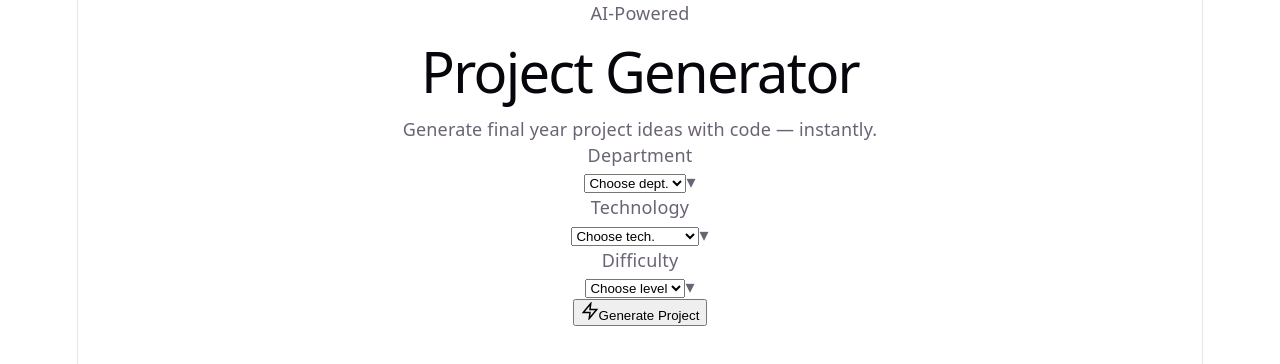
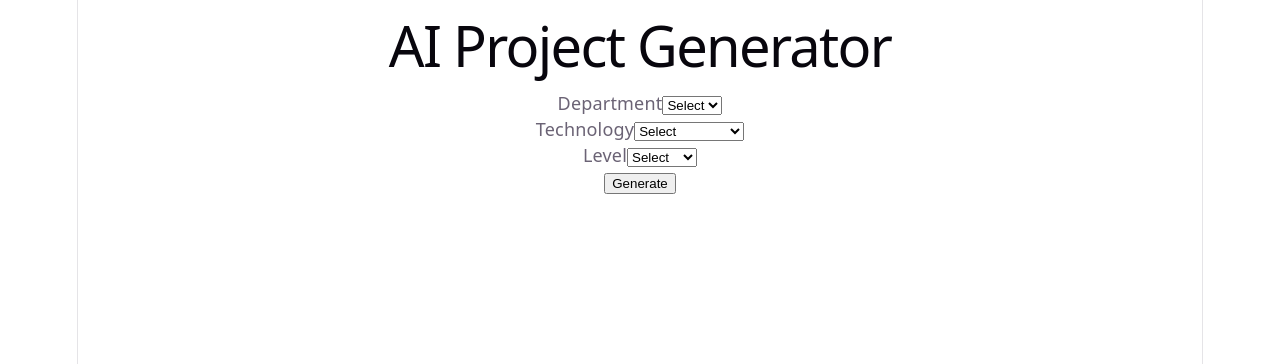
Before and after one commit to Peranandan/ai-project-generator, a React app: page / in a window 1280 px wide. Shown: the top 364 px of the page. Built offline with nearby package versions, Linux system fonts and the light colour scheme; the HTML template or start-up script is replaced by a standard one.

Commit message:
add commit

```diff
--- a/src/App.jsx
+++ b/src/App.jsx
@@ -7,48 +7,13 @@ function CopyButton({ text }) {
   const handleCopy = () => {
     navigator.clipboard.writeText(text);
     setCopied(true);
-    setTimeout(() => setCopied(false), 2000);
+    setTimeout(() => setCopied(false), 1200);
   };
 
   return (
     <button className={`copy-btn ${copied ? "copied" : ""}`} onClick={handleCopy}>
-      {copied ? (
-        <>
-          <svg width="14" height="14" viewBox="0 0 24 24" fill="none" stroke="currentColor" strokeWidth="2.5">
-            <polyline points="20 6 9 17 4 12" />
-          </svg>
-          Copied
-        </>
-      ) : (
-        <>
-          <svg width="14" height="14" viewBox="0 0 24 24" fill="none" stroke="currentColor" strokeWidth="2">
-            <rect x="9" y="9" width="13" height="13" rx="2" />
-            <path d="M5 15H4a2 2 0 0 1-2-2V4a2 2 0 0 1 2-2h9a2 2 0 0 1 2 2v1" />
-          </svg>
-          Copy
-        </>
-      )}
+      {copied ? "✓ Copied" : "Copy"}
     </button>
-  );
-}
-
-function ResultBlock({ icon, label, content, isCode }) {
-  return (
-    <div className={`result-block ${isCode ? "code-block" : ""}`}>
-      <div className="block-header">
-        <div className="block-title">
-          <span className="block-icon">{icon}</span>
-          <span className="block-label">{label}</span>
-        </div>
-        <CopyButton text={content} />
-      </div>
-      <div className="block-divider" />
-      {isCode ? (
-        <pre className="block-code"><code>{content}</code></pre>
-      ) : (
-        <p className="block-content">{content}</p>
-      )}
-    </div>
   );
 }
 
@@ -56,28 +21,40 @@ export default function App() {
   const [department, setDepartment] = useState("");
   const [technology, setTechnology] = useState("");
   const [level, setLevel] = useState("");
-  const [result, setResult] = useState(null);
+
+  const [messages, setMessages] = useState([]);
   const [loading, setLoading] = useState(false);
 
   const API_URL = import.meta.env.VITE_BACKEND_URL + "/generate";
 
-  const getSection = (text, label, nextLabel) => {
-    const regex = nextLabel
-      ? new RegExp(`${label}:(.+?)${nextLabel}:`, "s")
-      : new RegExp(`${label}:(.+)$`, "s");
-    return text.match(regex)?.[1]?.trim() ?? "";
+  const typeText = (text, callback) => {
+    let i = 0;
+    const speed = 6;
+
+    const interval = setInterval(() => {
+      i++;
+      callback(text.slice(0, i));
+      if (i >= text.length) clearInterval(interval);
+    }, speed);
+  };
+
+  const getSection = (text, start, end) => {
+    const regex = end
+      ? new RegExp(`${start}:(.*?)${end}:`, "s")
+      : new RegExp(`${start}:(.*)`, "s");
+
+    return text.match(regex)?.[1]?.trim() || "";
   };
 
   const generateProject = async () => {
-    if (!department || !technology || !level) {
-      alert("Please fill all fields");
-      return;
-    }
+    if (!department || !technology || !level) return;
+
+    const userText = `Dept: ${department} | Tech: ${technology} | Level: ${level}`;
+
+    setMessages((prev) => [...prev, { role: "user", text: userText }]);
 
     setLoading(true);
-    setResult(null);
 
-    try {
     const res = await fetch(API_URL, {
       method: "POST",
       headers: { "Content-Type": "application/json" },
@@ -85,133 +62,100 @@ export default function App() {
     });
 
     const data = await res.json();
-
-      if (!data.success) {
-        alert(data.error || "Server Error");
-        setLoading(false);
-        return;
-      }
-
     const text = data.result;
 
-      setResult({
-        title:          getSection(text, "Title", "Explanation"),
-        explanation:    getSection(text, "Explanation", "Features"),
-        features:       getSection(text, "Features", "Implementation"),
-        implementation: getSection(text, "Implementation", "Code"),
-        code:           getSection(text, "Code", null),
-      });
-    } catch {
-      alert("Server Error");
-    }
+    const finalText = `
+Title: ${getSection(text, "Title", "Explanation")}
+
+Explanation: ${getSection(text, "Explanation", "Features")}
+
+Features: ${getSection(text, "Features", "Implementation")}
+
+Implementation: ${getSection(text, "Implementation", "Code")}
+
+Code:
+${getSection(text, "Code")}
+`;
+
+    setMessages((prev) => [...prev, { role: "ai", text: "" }]);
 
     setLoading(false);
+
+    typeText(finalText, (val) => {
+      setMessages((prev) => {
+        const copy = [...prev];
+        copy[copy.length - 1] = { role: "ai", text: val };
+        return copy;
+      });
+    });
   };
-
-  const isReady = department && technology && level;
 
   return (
     <div className="app">
 
-      {/* HERO */}
-      <header className="hero">
-        <div className="hero-badge">AI-Powered</div>
-        <h1 className="hero-title">
-          Project <span className="hero-highlight">Generator</span>
-        </h1>
-        <p className="hero-sub">
-          Generate final year project ideas with code — instantly.
-        </p>
-      </header>
+      {/* LEFT PANEL */}
+      <div className="sidebar">
 
-      {/* FORM CARD */}
-      <div className="form-card">
-        <div className="selects-row">
+        <h1 className="logo">AI Project Generator</h1>
 
-          <div className="select-wrap">
-            <label className="select-label">Department</label>
-            <div className="select-outer">
-              <select value={department} onChange={(e) => setDepartment(e.target.value)}>
-                <option value="">Choose dept.</option>
+        <div className="box">
+          <label>Department</label>
+          <select onChange={(e) => setDepartment(e.target.value)}>
+            <option value="">Select</option>
             <option>CSE</option>
             <option>ECE</option>
             <option>IT</option>
             <option>EEE</option>
-                <option>MECH</option>
-                <option>CIVIL</option>
           </select>
-              <span className="select-arrow">▾</span>
-            </div>
         </div>
 
-          <div className="select-wrap">
-            <label className="select-label">Technology</label>
-            <div className="select-outer">
-              <select value={technology} onChange={(e) => setTechnology(e.target.value)}>
-                <option value="">Choose tech.</option>
+        <div className="box">
+          <label>Technology</label>
+          <select onChange={(e) => setTechnology(e.target.value)}>
+            <option value="">Select</option>
             <option>AI</option>
             <option>IoT</option>
             <option>Cloud</option>
             <option>Cyber Security</option>
-                <option>Blockchain</option>
-                <option>Machine Learning</option>
-                <option>Data Science</option>
           </select>
-              <span className="select-arrow">▾</span>
-            </div>
         </div>
 
-          <div className="select-wrap">
-            <label className="select-label">Difficulty</label>
-            <div className="select-outer">
-              <select value={level} onChange={(e) => setLevel(e.target.value)}>
-                <option value="">Choose level</option>
+        <div className="box">
+          <label>Level</label>
+          <select onChange={(e) => setLevel(e.target.value)}>
+            <option value="">Select</option>
             <option>Easy</option>
             <option>Medium</option>
             <option>Hard</option>
           </select>
-              <span className="select-arrow">▾</span>
         </div>
+
+        <button className="send-btn" onClick={generateProject} disabled={loading}>
+          {loading ? "Generating..." : "Generate"}
+        </button>
+
+      </div>
+
+      {/* CHAT AREA */}
+      <div className="chat">
+
+        {messages.map((msg, i) => (
+          <div key={i} className={`msg ${msg.role}`}>
+
+            <div className="bubble">
+
+              <pre>{msg.text}</pre>
+
+              {msg.role === "ai" && msg.text && (
+                <CopyButton text={msg.text} />
+              )}
+
             </div>
 
           </div>
+        ))}
 
-        <button
-          className={`generate-btn ${loading ? "loading" : ""} ${isReady ? "ready" : ""}`}
-          onClick={generateProject}
-          disabled={loading}
-        >
-          {loading ? (
-            <span className="btn-inner">
-              <span className="spinner" />
-              Generating your project…
-            </span>
-          ) : (
-            <span className="btn-inner">
-              <svg width="18" height="18" viewBox="0 0 24 24" fill="none" stroke="currentColor" strokeWidth="2">
-                <polygon points="13 2 3 14 12 14 11 22 21 10 12 10 13 2" />
-              </svg>
-              Generate Project
-            </span>
-          )}
-        </button>
       </div>
-
-      {/* RESULTS */}
-      {result && (
-        <div className="results">
-          <div className="results-header">
-            <span className="results-tag">Generated Result</span>
-            <div className="results-divider" />
-          </div>
-
-          <ResultBlock icon="📌" label="Title"          content={result.title} />
-          <ResultBlock icon="💡" label="Explanation"    content={result.explanation} />
-          <ResultBlock icon="⚙️" label="Features"       content={result.features} />
-          <ResultBlock icon="🛠️" label="Implementation" content={result.implementation} />
-          <ResultBlock icon="💻" label="Code"           content={result.code} isCode />
-        </div>
-      )}
 
     </div>
   );
--- a/src/markdown.css
+++ b/src/markdown.css
@@ -1,429 +1,149 @@
-/* =============================
-   FONTS
-============================= */
-@import url('https://fonts.googleapis.com/css2?family=Syne:wght@700;800&family=DM+Sans:wght@400;500;600&family=JetBrains+Mono:wght@400;500&display=swap');
-
-/* =============================
-   RESET & BASE
-============================= */
-*, *::before, *::after {
-  box-sizing: border-box;
+/* =========================
+   GLOBAL
+========================= */
+body {
   margin: 0;
-  padding: 0;
+  font-family: "DM Sans", sans-serif;
+  background: #ffffff;
+  color: #000;
 }
 
-:root {
-  --white:       #ffffff;
-  --black:       #0a0a0a;
-  --gray-50:     #f9f9f8;
-  --gray-100:    #f2f2f0;
-  --gray-200:    #e5e5e2;
-  --gray-400:    #a8a8a3;
-  --gray-600:    #6b6b66;
-  --accent:      #111111;
-  --accent-soft: #f0f0ee;
-  --highlight:   #f5e642;
-  --green:       #16a34a;
-  --green-soft:  #dcfce7;
-  --border:      #e5e5e2;
-  --radius-sm:   8px;
-  --radius-md:   14px;
-  --radius-lg:   20px;
-  --shadow-sm:   0 1px 3px rgba(0,0,0,0.07), 0 1px 2px rgba(0,0,0,0.04);
-  --shadow-md:   0 4px 16px rgba(0,0,0,0.08), 0 2px 6px rgba(0,0,0,0.04);
-  --shadow-lg:   0 12px 40px rgba(0,0,0,0.10), 0 4px 12px rgba(0,0,0,0.05);
+/* =========================
+   APP LAYOUT
+========================= */
+.app {
+  display: flex;
+  height: 100vh;
 }
 
-body {
-  font-family: 'DM Sans', sans-serif;
-  background: var(--white);
-  color: var(--black);
-  min-height: 100vh;
-  -webkit-font-smoothing: antialiased;
+/* =========================
+   SIDEBAR (WHITE BOX STYLE)
+========================= */
+.sidebar {
+  width: 280px;
+  background: #ffffff;
+  border-right: 1px solid #eaeaea;
+  padding: 20px;
+  display: flex;
+  flex-direction: column;
+  gap: 14px;
 }
 
-/* =============================
-   APP WRAPPER
-============================= */
-.app {
-  max-width: 760px;
-  margin: 0 auto;
-  padding: 0 20px 80px;
+.logo {
+  font-size: 18px;
+  font-weight: 800;
+  margin-bottom: 10px;
 }
 
-/* =============================
-   HERO
-============================= */
-.hero {
-  text-align: center;
-  padding: 72px 0 52px;
+/* INPUT BOX STYLE */
+.box {
+  display: flex;
+  flex-direction: column;
+  gap: 6px;
+  padding: 10px;
+  border: 1px solid #eaeaea;
+  border-radius: 10px;
+  background: #fff;
 }
 
-.hero-badge {
-  display: inline-block;
-  font-family: 'DM Sans', sans-serif;
-  font-size: 11px;
+.box label {
+  font-size: 12px;
   font-weight: 600;
-  letter-spacing: 0.12em;
-  text-transform: uppercase;
-  color: var(--gray-600);
-  background: var(--gray-100);
-  border: 1px solid var(--border);
-  padding: 5px 14px;
-  border-radius: 100px;
-  margin-bottom: 24px;
+  color: #000;
 }
 
-.hero-title {
-  font-family: 'Syne', sans-serif;
-  font-size: clamp(42px, 7vw, 72px);
-  font-weight: 800;
-  line-height: 1.05;
-  letter-spacing: -0.03em;
-  color: var(--black);
-  margin-bottom: 18px;
+.box select {
+  border: none;
+  outline: none;
+  background: #fff;
+  color: #000;
+  font-size: 14px;
 }
 
-.hero-highlight {
-  position: relative;
-  display: inline-block;
-  color: var(--black);
+/* BUTTON */
+.send-btn {
+  padding: 12px;
+  background: #000;
+  color: #fff;
+  border: none;
+  border-radius: 10px;
+  cursor: pointer;
+  font-weight: 600;
 }
 
-.hero-highlight::after {
-  content: '';
-  position: absolute;
-  left: -2px;
-  right: -2px;
-  bottom: 4px;
-  height: 14px;
-  background: var(--highlight);
-  z-index: -1;
-  border-radius: 3px;
+.send-btn:hover {
+  opacity: 0.85;
 }
 
-.hero-sub {
-  font-size: 17px;
-  color: var(--gray-600);
-  font-weight: 400;
-  line-height: 1.6;
+/* =========================
+   CHAT AREA
+========================= */
+.chat {
+  flex: 1;
+  padding: 20px;
+  background: #ffffff;
+  overflow-y: auto;
+  display: flex;
+  flex-direction: column;
+  gap: 12px;
 }
 
-/* =============================
-   FORM CARD
-============================= */
-.form-card {
-  background: var(--white);
-  border: 1.5px solid var(--border);
-  border-radius: var(--radius-lg);
-  padding: 32px;
-  box-shadow: var(--shadow-md);
-  margin-bottom: 40px;
+/* =========================
+   MESSAGES
+========================= */
+.msg {
+  display: flex;
 }
 
-.selects-row {
-  display: grid;
-  grid-template-columns: 1fr 1fr 1fr;
-  gap: 16px;
-  margin-bottom: 24px;
+.msg.user {
+  justify-content: flex-end;
 }
 
-@media (max-width: 560px) {
-  .selects-row {
-    grid-template-columns: 1fr;
-  }
+.msg.ai {
+  justify-content: flex-start;
 }
 
-.select-wrap {
-  display: flex;
-  flex-direction: column;
-  gap: 7px;
+/* BUBBLE */
+.bubble {
+  max-width: 70%;
+  padding: 12px 14px;
+  border-radius: 12px;
+  border: 1px solid #eaeaea;
+  background: #ffffff;
+  position: relative;
+  font-size: 14px;
+  line-height: 1.6;
+  white-space: pre-wrap;
 }
 
-.select-label {
-  font-size: 12px;
-  font-weight: 600;
-  letter-spacing: 0.06em;
-  text-transform: uppercase;
-  color: var(--gray-600);
+/* USER BUBBLE */
+.msg.user .bubble {
+  background: #000;
+  color: #fff;
+  border: none;
 }
 
-.select-outer {
-  position: relative;
-}
-
-.select-outer select {
-  width: 100%;
-  appearance: none;
-  background: var(--gray-50);
-  border: 1.5px solid var(--border);
-  border-radius: var(--radius-sm);
-  padding: 11px 36px 11px 14px;
-  font-family: 'DM Sans', sans-serif;
-  font-size: 14px;
-  font-weight: 500;
-  color: var(--black);
+/* =========================
+   COPY BUTTON
+========================= */
+.copy-btn {
+  position: absolute;
+  top: 6px;
+  right: 8px;
+  font-size: 11px;
+  padding: 4px 8px;
+  border: 1px solid #eaeaea;
+  background: #fff;
   cursor: pointer;
-  transition: border-color 0.2s, box-shadow 0.2s;
-  outline: none;
-}
-
-.select-outer select:focus {
-  border-color: var(--black);
-  box-shadow: 0 0 0 3px rgba(0,0,0,0.06);
-  background: var(--white);
-}
-
-.select-outer select:hover {
-  border-color: var(--gray-400);
-}
-
-.select-arrow {
-  position: absolute;
-  right: 12px;
-  top: 50%;
-  transform: translateY(-50%);
-  font-size: 12px;
-  color: var(--gray-400);
-  pointer-events: none;
-}
-
-/* =============================
-   GENERATE BUTTON
-============================= */
-.generate-btn {
-  width: 100%;
-  padding: 15px 24px;
-  background: var(--black);
-  color: var(--white);
-  border: none;
-  border-radius: var(--radius-md);
-  font-family: 'DM Sans', sans-serif;
-  font-size: 15px;
-  font-weight: 600;
-  cursor: pointer;
-  transition: background 0.2s, transform 0.15s, box-shadow 0.2s;
-  box-shadow: 0 2px 8px rgba(0,0,0,0.18);
-}
-
-.generate-btn:hover:not(:disabled) {
-  background: #222;
-  transform: translateY(-1px);
-  box-shadow: 0 6px 20px rgba(0,0,0,0.22);
-}
-
-.generate-btn:active:not(:disabled) {
-  transform: translateY(0);
-  box-shadow: 0 2px 8px rgba(0,0,0,0.18);
-}
-
-.generate-btn:disabled {
-  opacity: 0.65;
-  cursor: not-allowed;
-}
-
-.btn-inner {
-  display: flex;
-  align-items: center;
-  justify-content: center;
-  gap: 8px;
-}
-
-/* =============================
-   SPINNER
-============================= */
-.spinner {
-  width: 16px;
-  height: 16px;
-  border: 2px solid rgba(255,255,255,0.3);
-  border-top-color: #fff;
-  border-radius: 50%;
-  animation: spin 0.7s linear infinite;
-  flex-shrink: 0;
-}
-
-@keyframes spin {
-  to { transform: rotate(360deg); }
-}
-
-/* =============================
-   RESULTS SECTION
-============================= */
-.results {
-  display: flex;
-  flex-direction: column;
-  gap: 16px;
-  animation: fadeUp 0.4s ease both;
-}
-
-@keyframes fadeUp {
-  from { opacity: 0; transform: translateY(18px); }
-  to   { opacity: 1; transform: translateY(0); }
-}
-
-.results-header {
-  display: flex;
-  align-items: center;
-  gap: 14px;
-  margin-bottom: 4px;
-}
-
-.results-tag {
-  font-size: 11px;
-  font-weight: 600;
-  letter-spacing: 0.1em;
-  text-transform: uppercase;
-  color: var(--gray-400);
-  white-space: nowrap;
-}
-
-.results-divider {
-  flex: 1;
-  height: 1px;
-  background: var(--border);
-}
-
-/* =============================
-   RESULT BLOCK
-============================= */
-.result-block {
-  background: var(--white);
-  border: 1.5px solid var(--border);
-  border-radius: var(--radius-md);
-  overflow: hidden;
-  box-shadow: var(--shadow-sm);
-  transition: box-shadow 0.2s, border-color 0.2s;
-}
-
-.result-block:hover {
-  box-shadow: var(--shadow-md);
-  border-color: var(--gray-400);
-}
-
-/* =============================
-   BLOCK HEADER
-============================= */
-.block-header {
-  display: flex;
-  align-items: center;
-  justify-content: space-between;
-  padding: 14px 18px;
-  background: var(--gray-50);
-}
-
-.block-title {
-  display: flex;
-  align-items: center;
-  gap: 9px;
-}
-
-.block-icon {
-  font-size: 16px;
-  line-height: 1;
-}
-
-.block-label {
-  font-family: 'Syne', sans-serif;
-  font-size: 13px;
-  font-weight: 700;
-  letter-spacing: 0.04em;
-  text-transform: uppercase;
-  color: var(--black);
-
-  /* highlighted label */
-  background: var(--highlight);
-  padding: 2px 8px;
-  border-radius: 4px;
-}
-
-/* =============================
-   COPY BUTTON (ChatGPT-style)
-============================= */
-.copy-btn {
-  display: flex;
-  align-items: center;
-  gap: 5px;
-  padding: 6px 12px;
-  background: var(--white);
-  border: 1.5px solid var(--border);
-  border-radius: var(--radius-sm);
-  font-family: 'DM Sans', sans-serif;
-  font-size: 12px;
-  font-weight: 500;
-  color: var(--gray-600);
-  cursor: pointer;
-  transition: all 0.18s;
-  white-space: nowrap;
+  border-radius: 6px;
 }
 
 .copy-btn:hover {
-  background: var(--gray-100);
-  border-color: var(--gray-400);
-  color: var(--black);
+  background: #000;
+  color: #fff;
 }
 
 .copy-btn.copied {
-  background: var(--green-soft);
-  border-color: var(--green);
-  color: var(--green);
+  background: #000;
+  color: #fff;
 }
-
-/* =============================
-   BLOCK DIVIDER
-============================= */
-.block-divider {
-  height: 1px;
-  background: var(--border);
-}
-
-/* =============================
-   BLOCK CONTENT
-============================= */
-.block-content {
-  padding: 18px 20px;
-  font-size: 15px;
-  font-weight: 400;
-  color: var(--black);
-  line-height: 1.75;
-  white-space: pre-wrap;
-}
-
-/* =============================
-   CODE BLOCK
-============================= */
-.code-block {
-  border-color: var(--gray-200);
-}
-
-.code-block .block-header {
-  background: #f7f7f5;
-}
-
-.block-code {
-  padding: 20px;
-  font-family: 'JetBrains Mono', monospace;
-  font-size: 13px;
-  line-height: 1.7;
-  color: var(--black);
-  background: #fafaf8;
-  overflow-x: auto;
-  white-space: pre;
-}
-
-.block-code code {
-  font-family: inherit;
-}
-
-/* =============================
-   SCROLLBAR
-============================= */
-.block-code::-webkit-scrollbar {
-  height: 5px;
-}
-.block-code::-webkit-scrollbar-track {
-  background: transparent;
-}
-.block-code::-webkit-scrollbar-thumb {
-  background: var(--gray-200);
-  border-radius: 99px;
-}
```
Lines whose indentation alone changed are shown as unchanged.
